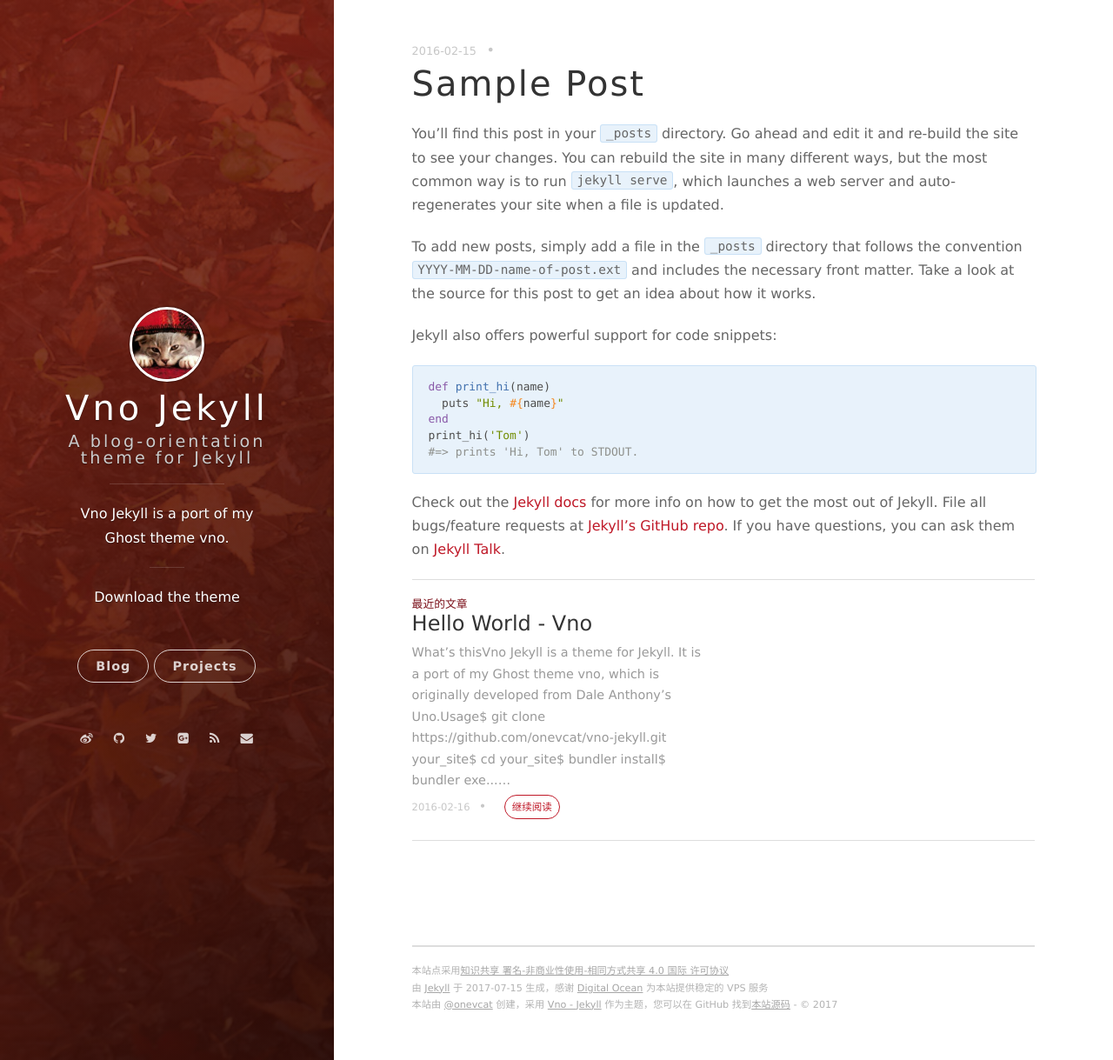
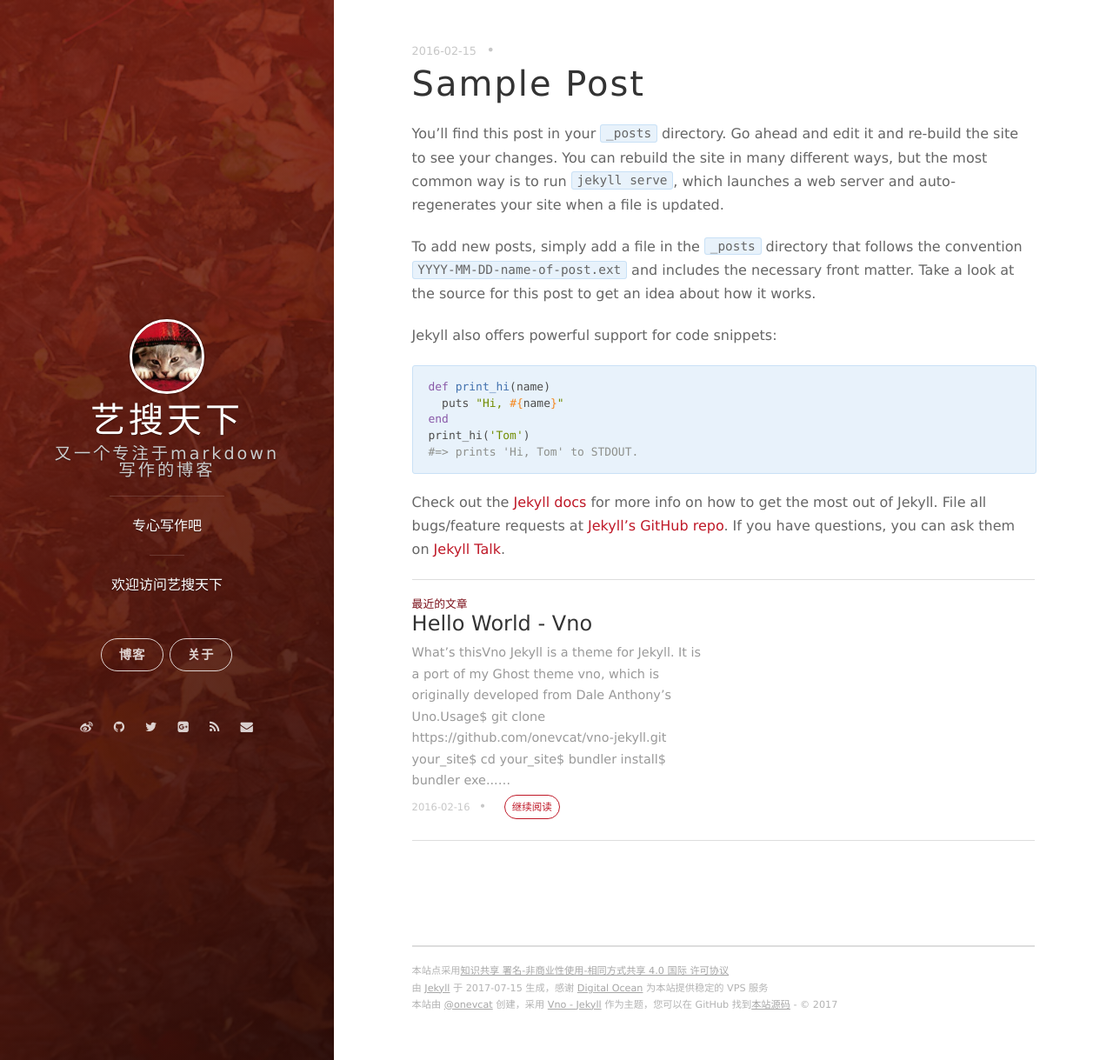
Before and after one commit to elesos/elesos_bak.github.io, a Jekyll site: the page built from _posts/2016-02-15-sample-post.md, in a window 1280 px wide and 1219 px high. Shown: the whole window at 87% size. Built offline with Jekyll 4.4.1, drawn with Linux system fonts in a browser that asks for light colours; nearby versions of some CDN libraries; comment, search, counter and statistics services are not loaded.

Commit message:
user define 1

```diff
--- a/_config.yml
+++ b/_config.yml
@@ -1,8 +1,8 @@
 # Basic
-title: Vno Jekyll
-subtitle: A blog-orientation theme for Jekyll
-welcome_message: <a href="https://github.com/onevcat/vno-jekyll" target="_blank">Download the theme</a>
-description: Vno Jekyll is a port of my Ghost theme vno.
+title: 艺搜天下
+subtitle: 又一个专注于markdown写作的博客
+welcome_message: <a href="http://www.elesos.com" target="_blank">欢迎访问艺搜天下</a>
+description: 专心写作吧
 creator: <a href="http://onev.cat">@onevcat</a>
 
 url: "http://vno.onevcat.com"
@@ -17,12 +17,13 @@ cover_color: red
 
 # The blog button should not be removed.
 blog_button:
-    title: Blog
-    description: Visit blog
+    title: 博客
+    description: 访问博客
 
 # Navigation buttons in the front page.
 nav:
-    - {title: Projects, description: My Projects, url: 'http://project.onevcat.com'}
+    - {title: 关于, description: 了解更多, url: 'http://www.elesos.com/'}
+    #- {title: Projects, description: My Projects, url: 'http://project.onevcat.com'}
     # - {title: Another Button, description: A button, url: 'http://example.com'}
 
 # Pagination
@@ -37,11 +38,11 @@ comment:
 
 # Social
 social:
-    weibo: onevcat
-    github: onevcat
-    twitter: onevcat
+    weibo: elesos
+    github: elesos
+    twitter: hnrayer
     gplus: 107108267983477358170
-    mail: onev@onevcat.com
+    mail: admin#elesos.com
 
 # Google Analytics
 ga:
```
Also changed, not shown: _posts/2016-02-15-sample-post.md (renamed from _posts/2016-02-15-sample-post.markdown), _posts/2016-02-16-hello-world-vno.md (renamed from _posts/2016-02-16-hello-world-vno.markdown).
